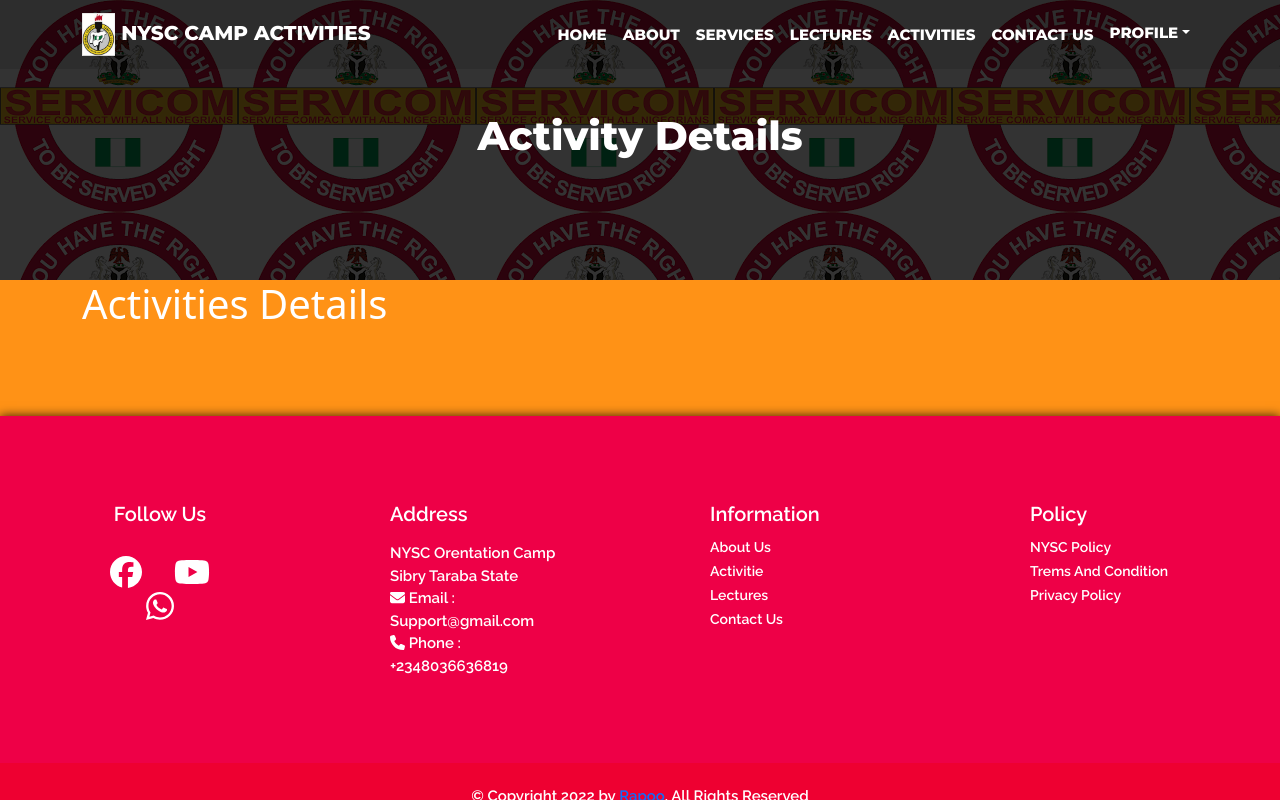
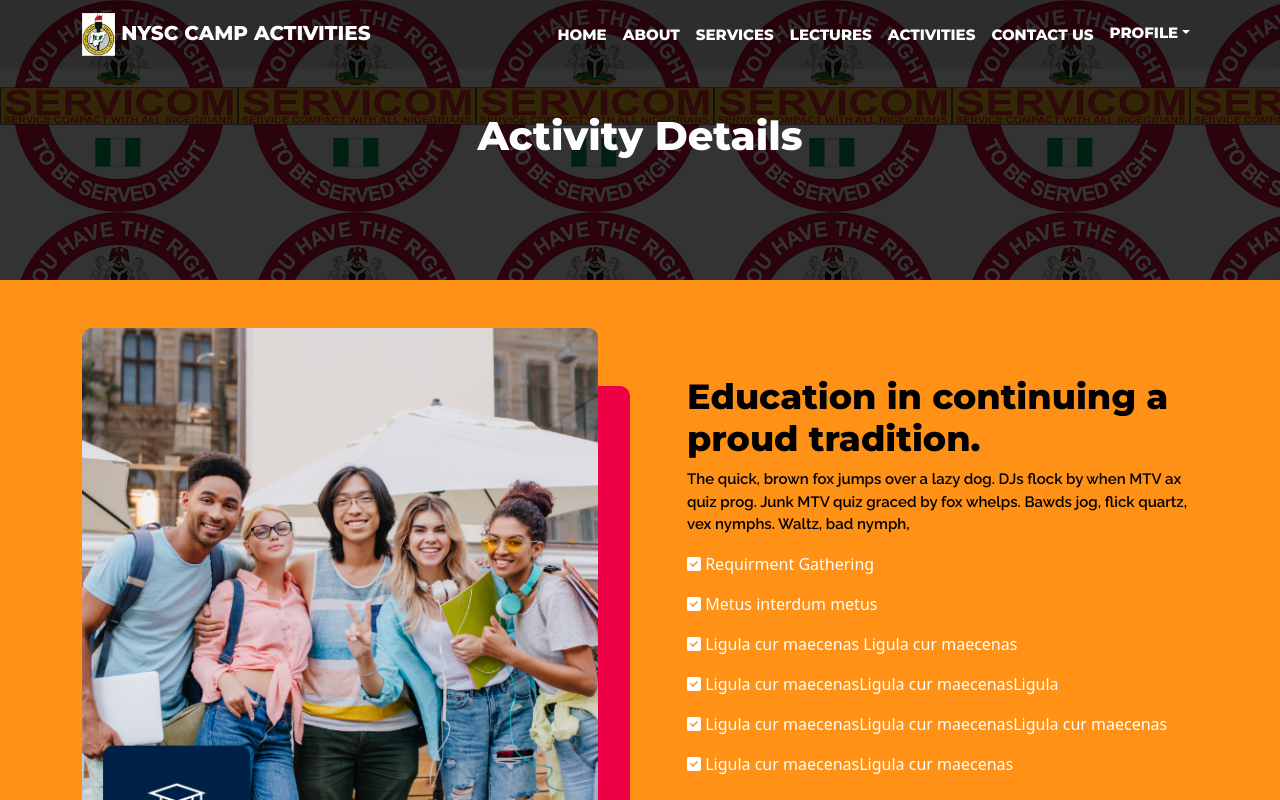
Before and after one commit to aniemmanuelrapoo/nysc-website, a React (Create React App) app: page /activitiesdetails in a window 1280 px wide. Shown: the top 800 px of the page. Built offline with nearby package versions, Linux system fonts and the light colour scheme; a web font is replaced by a local one.

Commit message:
course details

```diff
--- a/src/App.css
+++ b/src/App.css
@@ -1,3 +1,6 @@
+*{
+  box-sizing: border-box;
+}
 .App{
   background-color: #ff9216;
   color: #fff;
--- a/src/asset/css/custom.css
+++ b/src/asset/css/custom.css
@@ -557,6 +557,48 @@
   text-align: left;
 }
 
+/* Actvities Details Section */
+.about-thumb-wrap.after-shape {
+  margin-right: 30px;
+}
+.activitiesDes__col1{
+  position: relative;
+  z-index: 1;
+  height: 80%;
+}
+
+.activitiesDe__image{
+  width: 100%;
+  height: 100%;
+}
+.about-thumb-wrap.after-shape:after {
+  content: "";
+  position: absolute;
+  right: 10px;
+  width: 10%;
+  height: 80%;
+  top: 50%;
+  border-radius: 10px;
+  background: var(--bg-outL-2) !important;
+  z-index: -1;
+  transform: translateY(-50%);
+}
+.project-details{
+  margin-left: 35px;
+}
+.projectDetailsText{
+  font-family: var(--fontFami-Montserrat);
+  font-weight: 700;
+  color: var(--col-dark-1);
+  font-size: 35px;
+}
+.detailsName{
+  color: var(--col-dark-1);
+  font-family: var(--fontFami-Raleway);
+  font-size: 15px;
+  font-weight: 600;
+}
+
 /* MEDIA QUERIES (medium screen) */
 @media screen and (max-width: 1024px) {
   .welcome__text{
--- a/src/components/ActivitiesDetails/ActivitiesDetails.tsx
+++ b/src/components/ActivitiesDetails/ActivitiesDetails.tsx
@@ -1,5 +1,8 @@
 import * as React from 'react';
 import { Col, Container, Row } from 'react-bootstrap';
+import projectDetails from '../../asset/image/pdetails.png';
+import { FontAwesomeIcon } from '@fortawesome/react-fontawesome'
+import {faCheckSquare} from '@fortawesome/free-solid-svg-icons'
 
 interface IActivitiesDetailsProps {
 }
@@ -7,10 +10,31 @@
 const ActivitiesDetails: React.FunctionComponent<IActivitiesDetailsProps> = (props) => {
   return(
     <>
-      <Container>
+      <Container className="mt-5">
         <Row>
-          <Col>
-            <h1>Activities Details</h1>
+          <Col lg={6} md={6} sm={12} className='activitiesDes__col1'>
+            <div className="about-thumb-wrap after-shape">
+              <img src={projectDetails} alt="" className='activitiesDe__image' />
+            </div>
+          </Col>
+
+          <Col lg={6} md={6} sm={12} className="mt-5">
+            <div className="project-details">
+              <h1 className="projectDetailsText">Education in continuing a proud tradition.</h1>
+              <p className="detailsName">The quick, brown fox jumps over a lazy dog. DJs flock by when MTV ax quiz prog. Junk MTV quiz graced by fox whelps. Bawds jog, flick quartz, vex nymphs. Waltz, bad nymph,</p>
+
+              <p className="cardSubTitle text-start"><FontAwesomeIcon className="iconBullent" icon={faCheckSquare} /> Requirment Gathering </p>
+
+              <p className="cardSubTitle text-start"><FontAwesomeIcon className="iconBullent" icon={faCheckSquare} /> Metus interdum metus</p>
+
+              <p className="cardSubTitle text-start"><FontAwesomeIcon className="iconBullent" icon={faCheckSquare} /> Ligula cur maecenas Ligula cur maecenas</p>
+
+              <p className="cardSubTitle text-start"><FontAwesomeIcon className="iconBullent" icon={faCheckSquare} /> Ligula cur maecenasLigula cur maecenasLigula </p>
+
+              <p className="cardSubTitle text-start"><FontAwesomeIcon className="iconBullent" icon={faCheckSquare} /> Ligula cur maecenasLigula cur maecenasLigula cur maecenas </p>
+
+              <p className="cardSubTitle text-start"><FontAwesomeIcon className="iconBullent" icon={faCheckSquare} /> Ligula cur maecenasLigula cur maecenas</p>
+            </div>
           </Col>
         </Row>
       </Container>
--- /dev/null
+++ b/src/components/CourseDetails/CourseDetails.tsx
@@ -0,0 +1,24 @@
+import * as React from 'react';
+import { Col, Container, Row } from 'react-bootstrap';
+
+interface ICourseDetailsProps {
+}
+
+const CourseDetails: React.FunctionComponent<ICourseDetailsProps> = (props) => {
+  return (
+    <>
+      <Container>
+        <Row>
+          <Col lg={8} md={6} sm={12}>
+            <h1>Course Details</h1>
+          </Col>
+          <Col lg={4} md={6} sm={12}>
+            <h1>Course Details</h1>
+          </Col>
+        </Row>
+      </Container>
+    </>
+  );
+};
+
+export default CourseDetails;
--- a/src/components/Courses/Courses.tsx
+++ b/src/components/Courses/Courses.tsx
@@ -1,5 +1,6 @@
 import * as React from 'react';
 import { Col, Container, Row } from 'react-bootstrap';
+import { Link } from 'react-router-dom';
 
 interface ICoursesProps {
 }
@@ -19,7 +20,7 @@
               <Col lg={6} md={6} sm={12} className='p-2'>
                 <h5 className='service__name text-start course__name'>NYSC Rules And Regulation</h5>
                 <p className='service__discription course__des'>All You Should Know About NYSC And How Not To Get Into Trouble During Your Service Yearr</p>
-                <a href="/home" rel='noreferrer noopener' className='float-start course__viewMore'>View Details</a>
+                <Link to="/lecturesdetails" className='float-start course__viewMore'>View Lecture</Link>
               </Col>
 
               <Col lg={6} md={6} sm={12} className='p-2'>
@@ -28,7 +29,7 @@
               <Col lg={6} md={6} sm={12} className='p-2'>
                 <h5 className='service__name text-start course__name'>NYSC Rules</h5>
                 <p className='service__discription course__des'>All You Should Know About NYSC And How Not To Get Into Trouble During Your Service Yearr</p>
-                <a href="/home" rel='noreferrer noopener' className='float-start course__viewMore'>View Details</a>
+                <Link to="/lecturesdetails" className='float-start course__viewMore'>View Lecture</Link>
               </Col>
             </Row>
           </Col>
@@ -40,7 +41,7 @@
               <Col lg={6} md={6} sm={12}>
                 <h5 className='service__name text-start course__name'>NYSC Rules</h5>
                 <p className='service__discription course__des'>All You Should Know About NYSC And How Not To Get Into Trouble During Your Service Yearr</p>
-                <a href="/home" rel='noreferrer noopener' className='float-start course__viewMore'>View Details</a>
+                <Link to="/lecturesdetails" className='float-start course__viewMore'>View Lecture</Link>
               </Col>
 
               <Col lg={6} md={6} sm={12} className='p-2'>
@@ -49,7 +50,7 @@
               <Col lg={6} md={6} sm={12} className='p-2'>
                 <h5 className='service__name text-start course__name'>NYSC Rules</h5>
                 <p className='service__discription course__des'>All You Should Know About NYSC And How Not To Get Into Trouble During Your Service Yearr</p>
-                <a href="/home" rel='noreferrer noopener' className='float-start course__viewMore'>View Details</a>
+                <Link to="/lecturesdetails" className='float-start course__viewMore'>View Lecture</Link>
               </Col>
             </Row>
           </Col>
--- a/src/index.css
+++ b/src/index.css
@@ -5,6 +5,7 @@
     sans-serif;
   -webkit-font-smoothing: antialiased;
   -moz-osx-font-smoothing: grayscale;
+  box-sizing: border-box;
 }
 
 code {
--- /dev/null
+++ b/src/pages/CourseDetailsPage.tsx
@@ -0,0 +1,21 @@
+import * as React from 'react';
+import CourseDetails from '../components/CourseDetails/CourseDetails';
+import Footer from '../components/Footer/Footer';
+import PageTop from '../components/PageTop/PageTop';
+import TopNavigation from '../components/TopNavigation/TopNavigation';
+
+interface ICourseDetailsPageProps {
+}
+
+const CourseDetailsPage: React.FunctionComponent<ICourseDetailsPageProps> = (props) => {
+  return (
+    <>
+      <TopNavigation pageTitle="Lecture Details" />
+      <PageTop pageTitle="Lecture Details" />
+      <CourseDetails />
+      <Footer />
+    </>
+  );
+};
+
+export default CourseDetailsPage;
--- a/src/router/AppRouter.tsx
+++ b/src/router/AppRouter.tsx
@@ -6,6 +6,7 @@
 import AllCoursesPage from '../pages/AllCoursesPage';
 import AllServicePage from '../pages/AllServicePage';
 import ContactPage from '../pages/ContactPage';
+import CourseDetailsPage from '../pages/CourseDetailsPage';
 import HomePage from '../pages/HomePage';
 import NyscPolicyPage from '../pages/NyscPolicyPage';
 import PrivacyPolicyPage from '../pages/PrivacyPolicyPage';
@@ -24,6 +25,7 @@
         <Route path="about" element={<AboutPage />}/>
         <Route path="services" element={<AllServicePage />}/>
         <Route path="lectures" element={<AllCoursesPage />}/>
+        <Route path="lecturesdetails" element={<CourseDetailsPage />}/>
         <Route path="activities" element={<ActivitiesPage />}/>
         <Route path="activitiesdetails" element={<ActivitiesDetailsPage />}/>
         <Route path="contact" element={<ContactPage />}/>
```
Also changed, not shown: src/components/AllCourses/AllCourses.tsx (+7 -6 lines).
